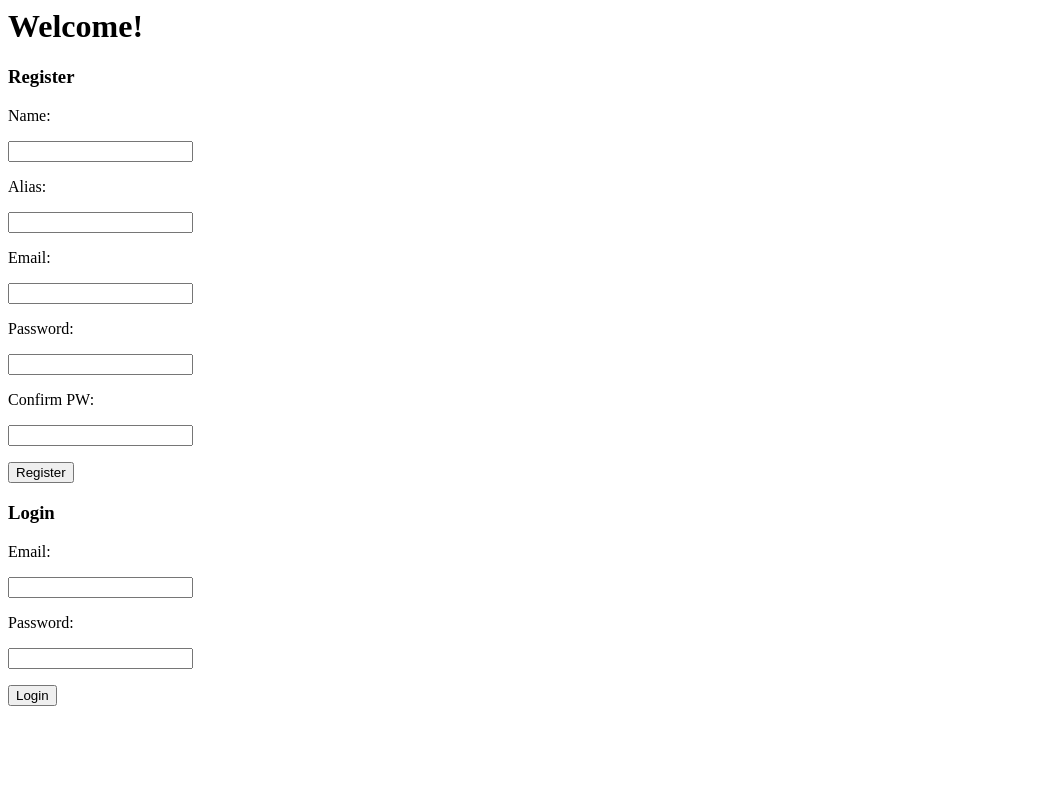
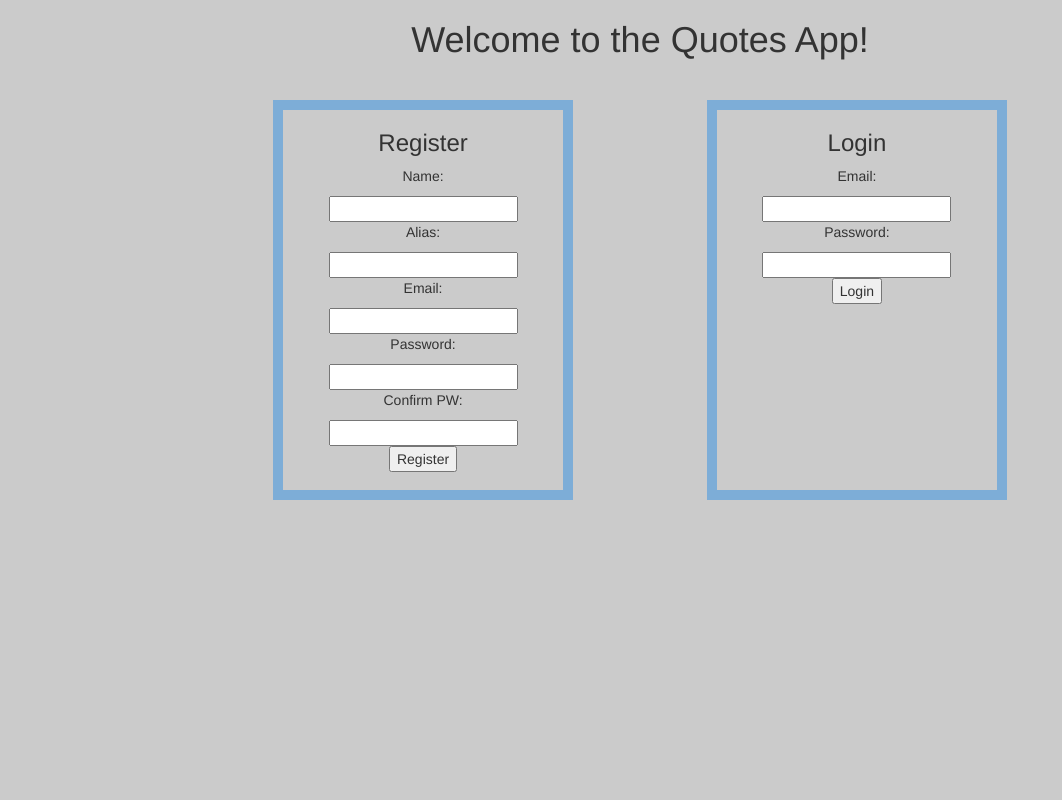
Before and after one commit to danielyguerrero/Quotes, a Django app: page / in a window 1280 px wide. Shown: the whole page, without its empty margins (0-1062 px from the left). Run offline with Django 3.2, Linux system fonts and the light colour scheme; some libraries are stand-ins or nearby versions.

Commit message:
added css

```diff
--- /dev/null
+++ b/apps/login/static/login/css/index.css
@@ -0,0 +1,22 @@
+body {
+	background-color: #cbcbcb;
+	text-align: center;
+}
+h1{
+	margin-bottom: 40px;
+}
+.lform{
+	height: 400px;
+	width: 300px;
+	display: inline-block;
+	border: 10px solid rgba(74, 154, 223, 0.6);
+
+}
+.rform{
+	height: 400px;
+	width: 300px;
+	display: inline-block;
+	vertical-align: top;
+	border: 10px solid rgba(74, 154, 223, 0.6);
+	margin-left: 130px;
+}
--- a/apps/login/templates/login/index.html
+++ b/apps/login/templates/login/index.html
@@ -3,9 +3,21 @@
 <head>
     <title>Quotes</title>
     {% load staticfiles %}
+     <!-- Bootstrap -->
+          <!-- Latest compiled and minified CSS -->
+    <link rel="stylesheet" href="https://maxcdn.bootstrapcdn.com/bootstrap/3.3.7/css/bootstrap.min.css">
+
+    <!-- jQuery library -->
+    <script src="https://ajax.googleapis.com/ajax/libs/jquery/3.3.1/jquery.min.js"></script>
+
+    <!-- Latest compiled JavaScript -->
+    <script src="https://maxcdn.bootstrapcdn.com/bootstrap/3.3.7/js/bootstrap.min.js"></script>
+    <!-- CSS Link -->
+    <link rel="stylesheet" href="{% static 'login/css/index.css' %}" charset="utf-8"  />
 </head>
 
 <body>
+    <h1>Welcome to the Quotes App!</h1>
     <div class="wrapper">
 
         {% if messages %}
@@ -16,8 +28,7 @@
         </ul>
         {% endif %}
 
-        <h1>Welcome!</h1>
-        <form class="topform" action="{% url 'register' %}" method="post">
+        <form class="lform" action="{% url 'register' %}" method="post">
             {% csrf_token %}
 
             <h3>Register</h3>
@@ -40,14 +51,14 @@
             </p>
         </form>
 
-        <form class="btform" action="{% url 'login' %}" method="post">
+        <form class="rform" action="{% url 'login' %}" method="post">
             {% csrf_token %}
             <h3>Login</h3>
             <p>Email:</p>
             <input type="text" name="email" />
 
             <p>Password:</p>
-            <input type="text" name="password" />
+            <input type="password" name="password" />
             <p class="btnpar">
                 <input type="submit" value="Login" />
             </p>
```
Also changed, not shown: apps/quotes/static/quotes/css/index.css (added, +63 -0 lines), apps/quotes/templates/quotes/index.html (+50 -36 lines), db.sqlite3.
